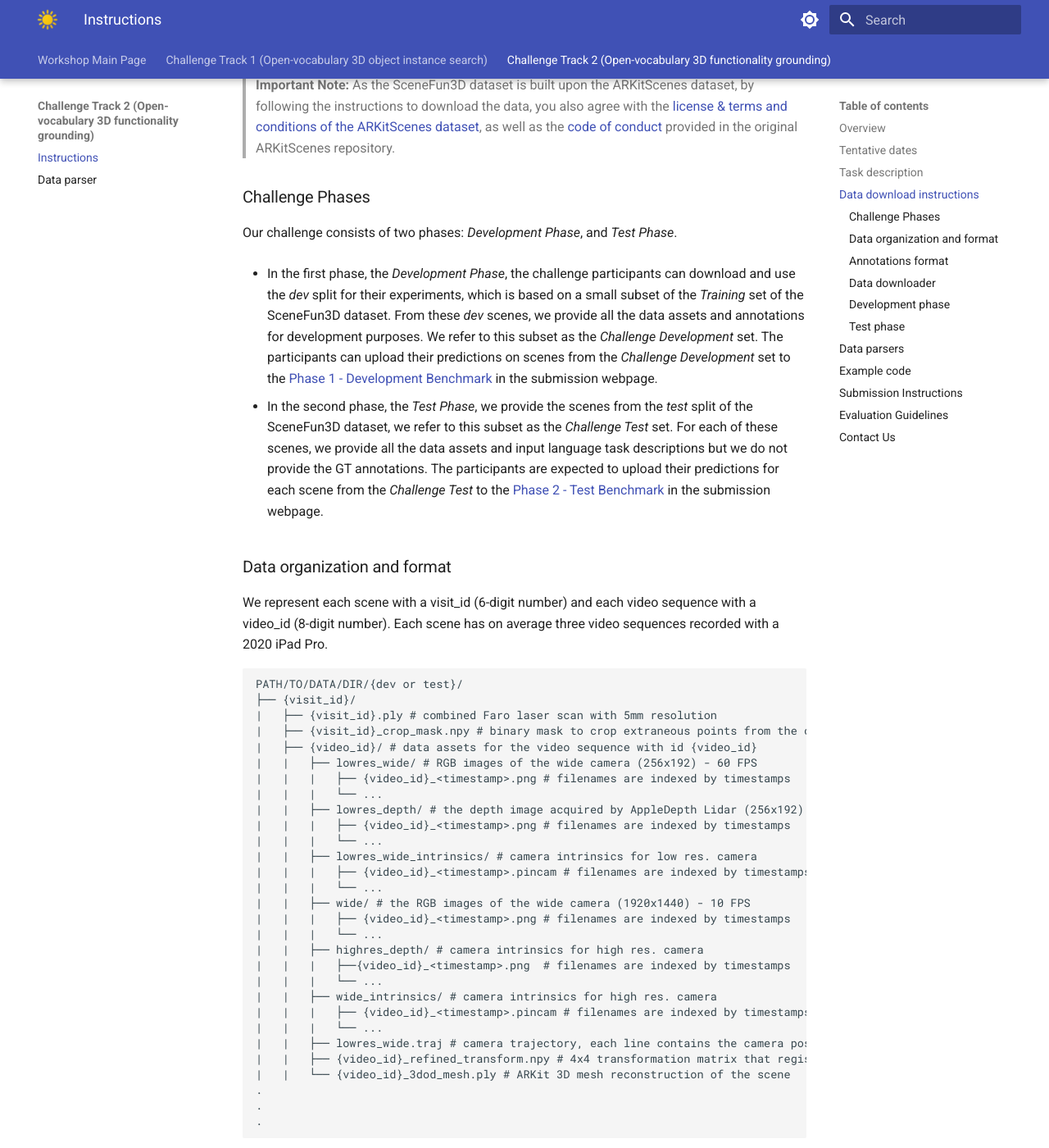
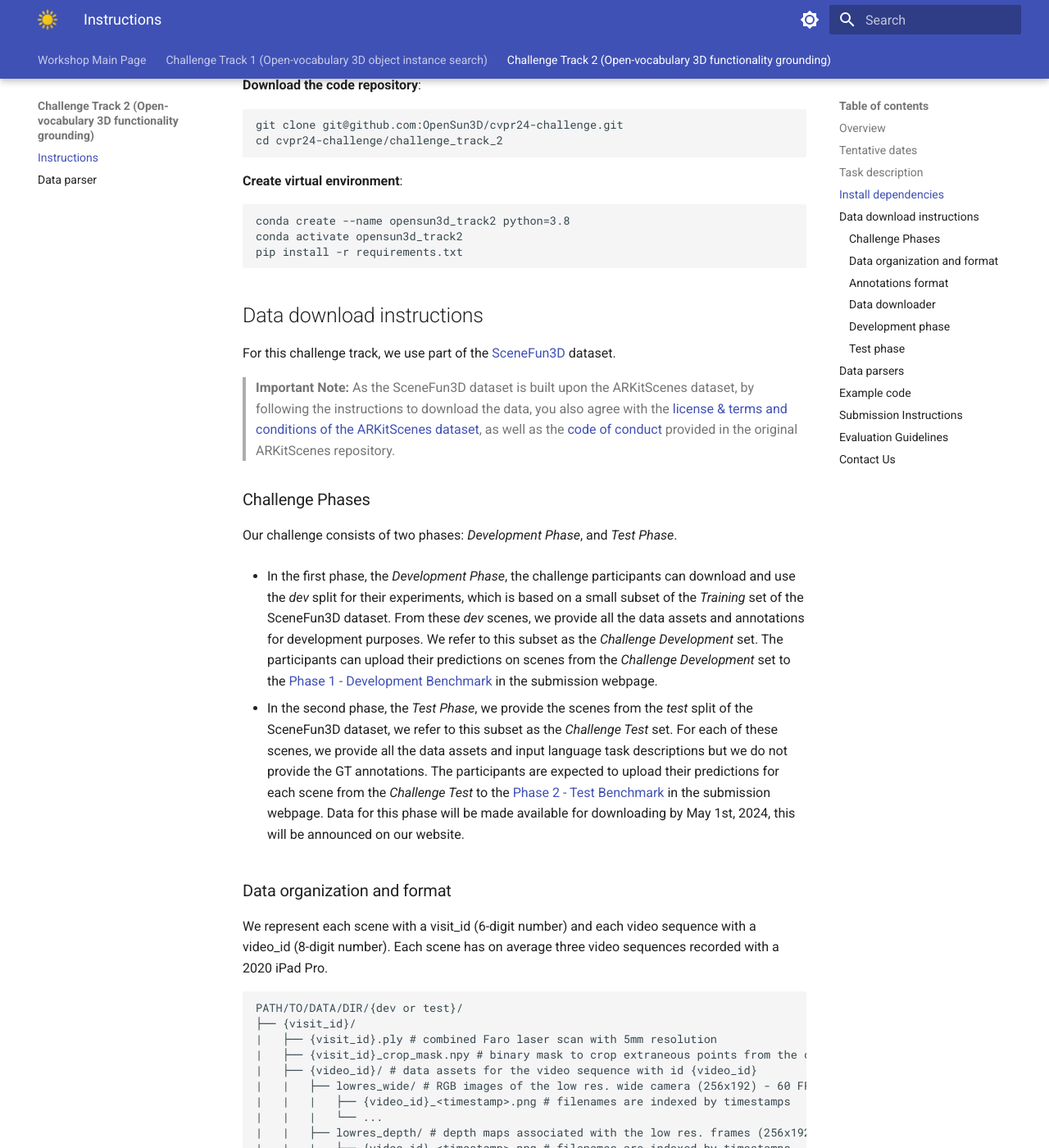
Before and after one commit to OpenSun3D/cvpr24-challenge, an MkDocs documentation site: the page built from docs/track_2.md, in a window 1280 px wide and 1400 px high, scrolled down 2261 px. Shown: the whole window at 82% size. Built offline with MkDocs 1.6.1 and Material for MkDocs 9.7.7, drawn with Linux system fonts in a browser that asks for light colours; some of the changed text lies outside the part shown.

Commit message:
Update docs

````diff
--- a/docs/track_2.md
+++ b/docs/track_2.md
@@ -43,6 +43,24 @@ In the second track of our workshop challenge, we propose the following challeng
 
 >**OUTPUT:** Instance segmentation of the point cloud that corresponds to the vertices of the provided laser scan, segmenting the functional interactive elements that the agent needs to manipulate.
 
+## Install dependencies
+
+All the code related with this challenge track can be found in this [Github repo](https://github.com/OpenSun3D/cvpr24-challenge).
+
+**Download the code repository**:
+```
+git clone git@github.com:OpenSun3D/cvpr24-challenge.git
+cd cvpr24-challenge/challenge_track_2
+```
+
+**Create virtual environment**:
+```
+conda create --name opensun3d_track2 python=3.8
+conda activate opensun3d_track2
+pip install -r requirements.txt
+```
+
+
 ## Data download instructions
 
 For this challenge track, we use part of the [SceneFun3D](https://scenefun3d.github.io) dataset.
@@ -52,9 +70,9 @@ For this challenge track, we use part of the [SceneFun3D](https://scenefun3d.git
 ### Challenge Phases
 Our challenge consists of two phases: *Development Phase*, and *Test Phase*.
 
-- In the first phase, the *Development Phase*, the challenge participants can download and use the *dev* split for their experiments, which is based on a small subset of the *Training* set of the SceneFun3D dataset. From these *dev* scenes, we provide all the data assets and annotations for development purposes. We refer to this subset as the *Challenge Development* set. The participants can upload their predictions on scenes from the *Challenge Development* set to the [Phase 1 - Development Benchmark](TODO) in the submission webpage.
+- In the first phase, the *Development Phase*, the challenge participants can download and use the *dev* split for their experiments, which is based on a small subset of the *Training* set of the SceneFun3D dataset. From these *dev* scenes, we provide all the data assets and annotations for development purposes. We refer to this subset as the *Challenge Development* set. The participants can upload their predictions on scenes from the *Challenge Development* set to the [Phase 1 - Development Benchmark](https://eval.ai/web/challenges/challenge-page/2262/) in the submission webpage.
 
-- In the second phase, the *Test Phase*, we provide the scenes from the *test* split of the SceneFun3D dataset, we refer to this subset as the *Challenge Test* set. For each of these scenes, we provide all the data assets and input language task descriptions but we do not provide the GT annotations. The participants are expected to upload their predictions for each scene from the *Challenge Test* to the [Phase 2 - Test Benchmark](TODO) in the submission webpage.
+- In the second phase, the *Test Phase*, we provide the scenes from the *test* split of the SceneFun3D dataset, we refer to this subset as the *Challenge Test* set. For each of these scenes, we provide all the data assets and input language task descriptions but we do not provide the GT annotations. The participants are expected to upload their predictions for each scene from the *Challenge Test* to the [Phase 2 - Test Benchmark](https://eval.ai/web/challenges/challenge-page/2262/) in the submission webpage. Data for this phase will be made available for downloading by May 1st, 2024, this will be announced on our website.
 
 
 ### Data organization and format
@@ -67,22 +85,22 @@ PATH/TO/DATA/DIR/{dev or test}/
 |   ├── {visit_id}.ply # combined Faro laser scan with 5mm resolution
 |   ├── {visit_id}_crop_mask.npy # binary mask to crop extraneous points from the combined laser scan
 |   ├── {video_id}/ # data assets for the video sequence with id {video_id}
-|   |   ├── lowres_wide/ # RGB images of the wide camera (256x192) - 60 FPS
+|   |   ├── lowres_wide/ # RGB images of the low res. wide camera (256x192) - 60 FPS
 |   |   |   ├── {video_id}_<timestamp>.png # filenames are indexed by timestamps
 |   |   |   └── ...
-|   |   ├── lowres_depth/ # the depth image acquired by AppleDepth Lidar (256x192)
+|   |   ├── lowres_depth/ # depth maps associated with the low res. frames (256x192)
 |   |   |   ├── {video_id}_<timestamp>.png # filenames are indexed by timestamps
 |   |   |   └── ...
-|   |   ├── lowres_wide_intrinsics/ # camera intrinsics for low res. camera
+|   |   ├── lowres_wide_intrinsics/ # camera intrinsics for the low res. wide camera
 |   |   |   ├── {video_id}_<timestamp>.pincam # filenames are indexed by timestamps
 |   |   |   └── ...
-|   |   ├── wide/ # the RGB images of the wide camera (1920x1440) - 10 FPS
+|   |   ├── wide/ # RGB images of the wide camera (1920x1440) - 10 FPS
 |   |   |   ├── {video_id}_<timestamp>.png # filenames are indexed by timestamps
 |   |   |   └── ...
-|   |   ├── highres_depth/ # camera intrinsics for high res. camera
+|   |   ├── highres_depth/ # depth maps associated with the high res. frames (1920x1440)
 |   |   |   ├──{video_id}_<timestamp>.png  # filenames are indexed by timestamps
 |   |   |   └── ...
-|   |   ├── wide_intrinsics/ # camera intrinsics for high res. camera
+|   |   ├── wide_intrinsics/ # camera intrinsics for the high res. wide camera
 |   |   |   ├── {video_id}_<timestamp>.pincam # filenames are indexed by timestamps
 |   |   |   └── ...
 |   |   ├── lowres_wide.traj # camera trajectory, each line contains the camera pose for a timestamp
@@ -154,12 +172,12 @@ Below you can find a list with the supported *data asset identifiers*. To downlo
 |-----------------------------|----------|-------------|
 | laser_scan_5mm | {visit_id}_laser_scan.ply | Combined Faro laser scan downsampled with a voxel size of 5mm   |
 | crop_mask | {visit_id}_crop_mask.npy | Binary mask to crop extraneous points from the combined laser scan |
-| lowres_wide | lowres_wide/ |   |
-| lowres_wide_intrinsics | lowres_wide_intrinsics/ |   |
-| lowres_depth | lowres_depth/ |   |
-| wide | wide/ |   |
-| wide_intrinsics |  wide_intrinsics | |
-| highres_depth | highres_depth/ |   |
+| lowres_wide | lowres_wide/ | RGB images of the low res. wide camera (256x192) - 60 FPS |
+| lowres_wide_intrinsics | lowres_wide_intrinsics/ | camera intrinsics for the low res. wide camera |
+| lowres_depth | lowres_depth/ | depth maps associated with the low res. frames (256x192) |
+| wide | wide/ | RGB images of the wide camera (1920x1440) - 10 FPS |
+| wide_intrinsics |  wide_intrinsics | camera intrinsics for the high res. wide camera |
+| highres_depth | highres_depth/ | depth maps associated with the high res. frames (1920x1440) |
 | camera_trajectory | lowres_wide.traj | Camera trajectory, each line contains the camera pose for a timestamp |
 | vid_mov | {video_id}.mov | Video captured with the camera in .mov format |
 | vid_mp4 | {video_id}.mp4 | Video captured with the camera in .mp4 format |
@@ -202,12 +220,12 @@ We provide data parsers and helper functions from the SceneFun3D toolkit [here](
 
 ## Example code
 
-We provide an [example script](/challenge_track_2/example/project_color_on_point_cloud.py) on how to handle the data assets and the data parsers. This script projects the color of the iPad camera frames on the combined Faro laser scan of the scene.
+We provide an [example script](https://github.com/OpenSun3D/cvpr24-challenge/challenge_track_2/example/project_color_on_laser_scan.py) on how to handle the data assets and the data parsers. This script projects the color of the iPad camera frames on the combined Faro laser scan of the scene.
 
 You can run as
 
 ```
-python -m example.project_color_on_point_cloud --split <split> --data_dir <data_dir> --video_id_csv <video_id_csv> --coloring_asset <coloring_asset> --crop_extraneous --save_as_float32
+python -m example.project_color_on_laser_scan --split <split> --data_dir <data_dir> --video_id_csv <video_id_csv> --coloring_asset <coloring_asset> --crop_extraneous --save_as_float32
 ```
 
 where the supported arguments are:
@@ -239,13 +257,14 @@ Coming soon.
 ## Evaluation Guidelines
 
 Coming soon.
+<!-- In order to evaluate the results, we provide [evaluation functions](benchmark_scripts/eval_utils/eval_script_inst.py) as well as an example [evaluation script](demo_eval.py). We follow the standard evaluation for 3D instance segmentation, and compute Average Precision (AP) scores. The evaluation script computes the AP scores for each language task description and then averages the scores over all language task descriptions in the set.  -->
 
 ## Contact Us
 
 For any technical issues or questions regarding the challenge, please raise an issue on the [Github repo](https://github.com/OpenSun3D/cvpr24-challenge/issues).
 
 For direct contact, or any concerns: [email us](mailto:alex.delitzas@gmail.com).
-<!-- In order to evaluate the results, we provide [evaluation functions](benchmark_scripts/eval_utils/eval_script_inst.py) as well as an example [evaluation script](demo_eval.py). We follow the standard evaluation for 3D instance segmentation, and compute Average Precision (AP) scores. The evaluation script computes the AP scores for each scene and then averages the scores over all scenes.  -->
+
 
 <!-- * `mkdocs new [dir-name]` - Create a new project.
 * `mkdocs serve` - Start the live-reloading docs server.
````
Also changed, not shown: other parts of docs/track_2.md (+5 -5 lines), docs/index.md (+2 -2 lines).
